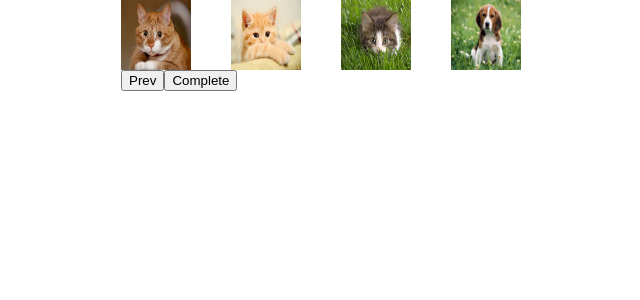
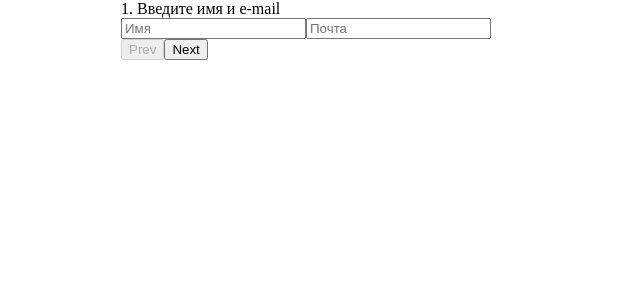
Before and after one commit to sergdeev/LunTestForm, a React (Create React App) app: page / in a window 1280 px wide. Shown: the top 300 px of the page, without its empty margins (319-959 px from the left). Built offline with nearby package versions, Linux system fonts and the light colour scheme.

Commit message:
added fourth step and final page

```diff
--- a/src/components/App.js
+++ b/src/components/App.js
@@ -11,7 +11,7 @@ class App extends React.Component {
   constructor(){
     super();
     this.state = {
-      currentStep: 3,
+      currentStep: 0,
       values: {
         name: "",
         email: "",
@@ -74,12 +74,18 @@ class App extends React.Component {
   onChangeAvatar = event => {
     const newValues = {
       ...this.state.values,
-      avatar: event.target.value
+      avatar: event.target.name
+    };
+
+    const newErrors = {
+      ...this.state.errors,
+      avatar: false
     };
 
     this.setState(prevState => ({
       ...prevState,
-      values: newValues
+      values: newValues,
+      errors: newErrors
     }))
   }
 
--- a/src/components/Validation.jsx
+++ b/src/components/Validation.jsx
@@ -1,3 +1,5 @@
+import dog4 from "../images/dog4.jpg";
+
 export const validate = (values, step) => {
     const errors = {};
     switch (step) {
@@ -21,6 +23,15 @@ export const validate = (values, step) => {
 
             break;
         }
+        case 3: {
+            if(!values.avatar){
+                errors.avatar = "Required";
+            }else if(values.avatar === dog4){
+                errors.avatar = "Вы выбрали собачку. А надо котика.";
+            }
+
+            break;
+        }
         default:
             break;
     }
--- a/src/components/steps/Final.jsx
+++ b/src/components/steps/Final.jsx
@@ -3,9 +3,15 @@ import React from "react";
 
 export default class ThirdStep extends React.Component{
     render(){
+        const { name, email, country, avatar } = this.props.values;
         return(
             <div>
-               5.Fin
+               <div>
+                   <span>{name}</span>
+                   <span>{email}</span>
+                   <span>{country}</span>
+               </div>
+               <img className="img" src={avatar}/>
             </div>
         );
     }
--- a/src/components/steps/FourthStep.jsx
+++ b/src/components/steps/FourthStep.jsx
@@ -10,10 +10,10 @@ export default class FourthStep extends React.Component{
         return(
             <div>
                 <div className="img_container">
-                    <img className="img" src={cat1} value="{cat1}" onClick={onChangeAvatar}/>
-                    <img className="img" src={cat2} value={"cat2"} onClick={onChangeAvatar}/>
-                    <img className="img" src={cat3} value={"cat3"} onClick={onChangeAvatar}/>
-                    <img className="img" src={dog4} value={"dog4"} onClick={onChangeAvatar}/>
+                    <img className="img" src={cat1} name={cat1} onClick={onChangeAvatar}/>
+                    <img className="img" src={cat2} name={cat2} onClick={onChangeAvatar}/>
+                    <img className="img" src={cat3} name={cat3} onClick={onChangeAvatar}/>
+                    <img className="img" src={dog4} name={dog4} onClick={onChangeAvatar}/>
                 </div>
                 {errors.avatar ? <div>{errors.avatar}</div> : null}
             </div>
```
